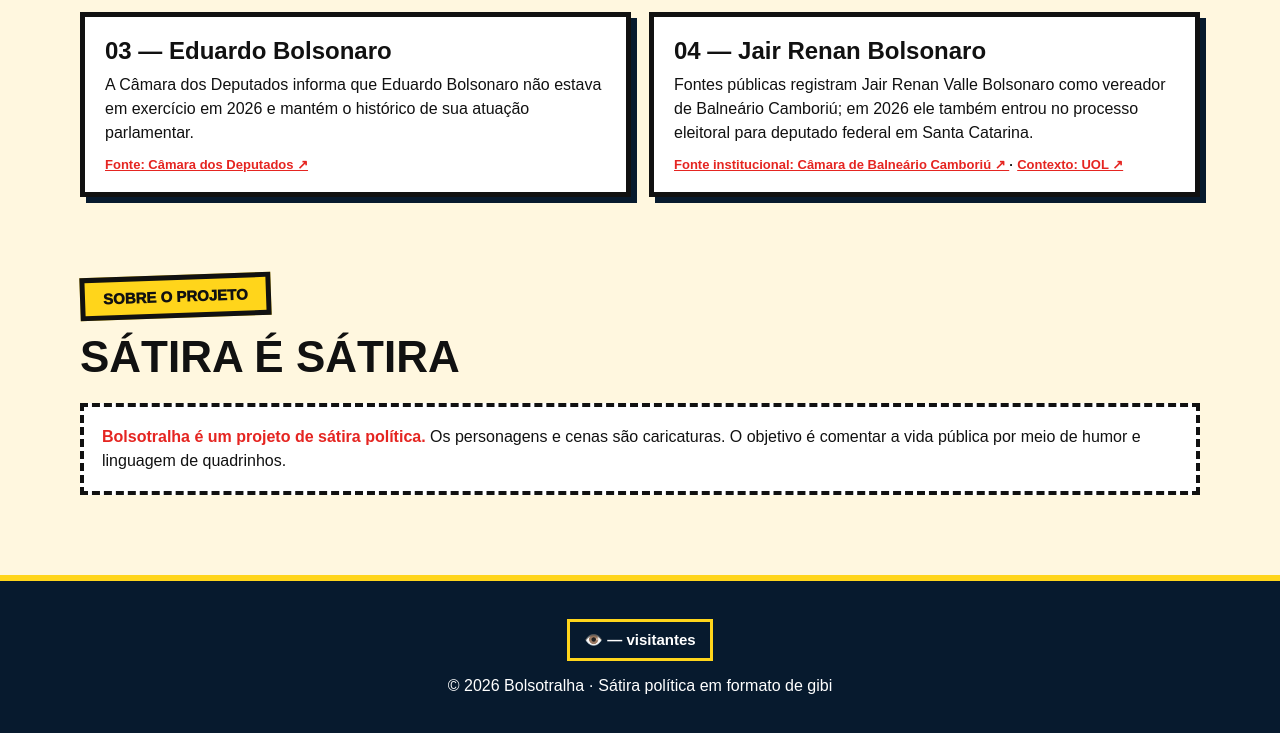
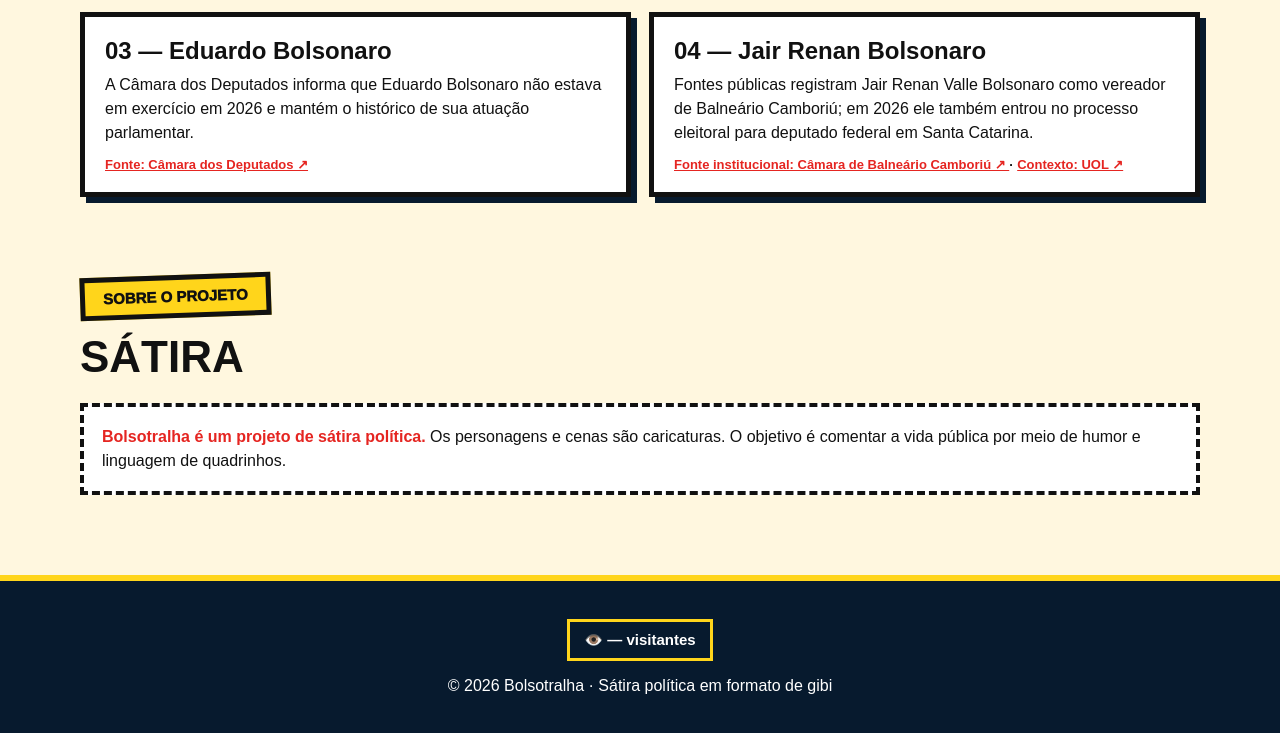
Before and after one commit to helderalex-hub/bolsotralha, a plain HTML site: page index.html in a window 1280 px wide. Shown: the part 3346-4079 px from the top of the page. Drawn offline with Linux system fonts and the light colour scheme; no server answers.

Commit message:
Fix heading text from 'Sátira é sátira' to 'Sátira'

```diff
--- a/index.html
+++ b/index.html
@@ -887,7 +887,7 @@
 </span>
 
 <h2>
-Sátira é sátira
+Sátira
 </h2>
 
 <div class="note">
```
